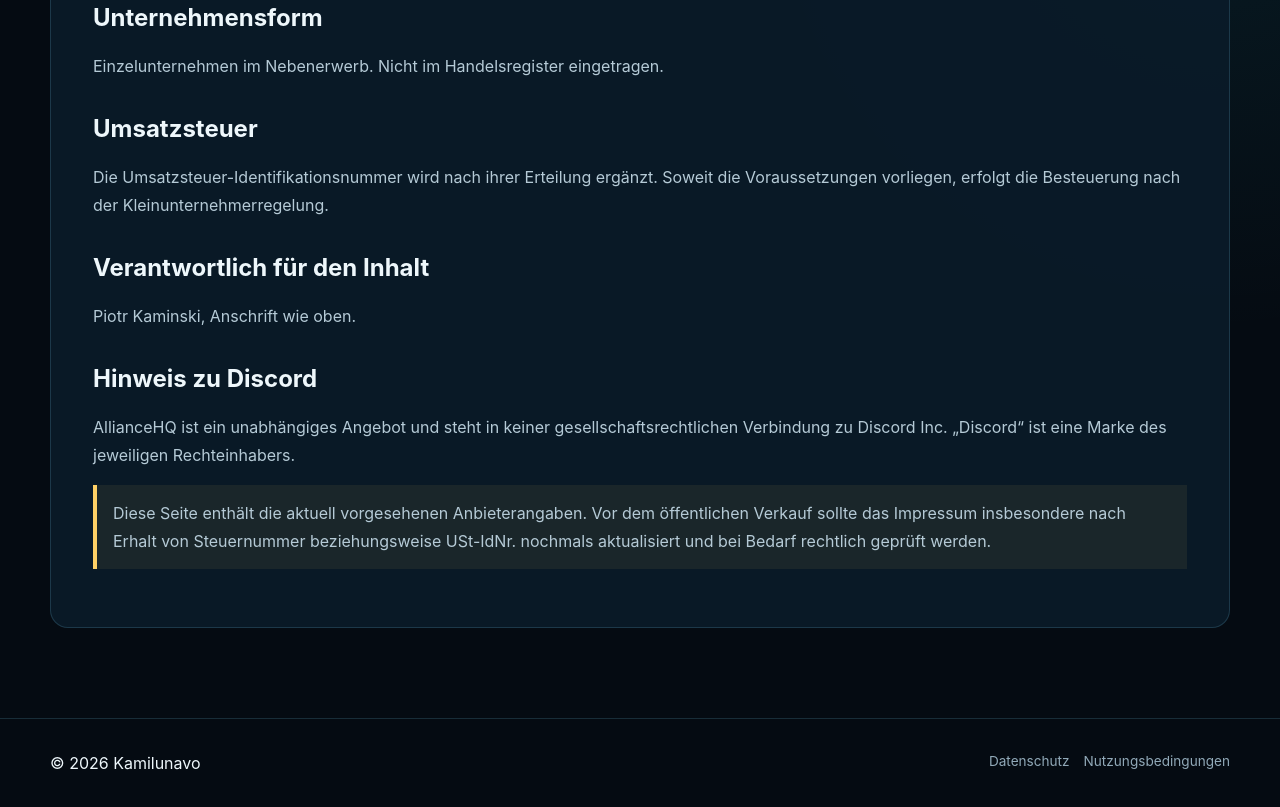
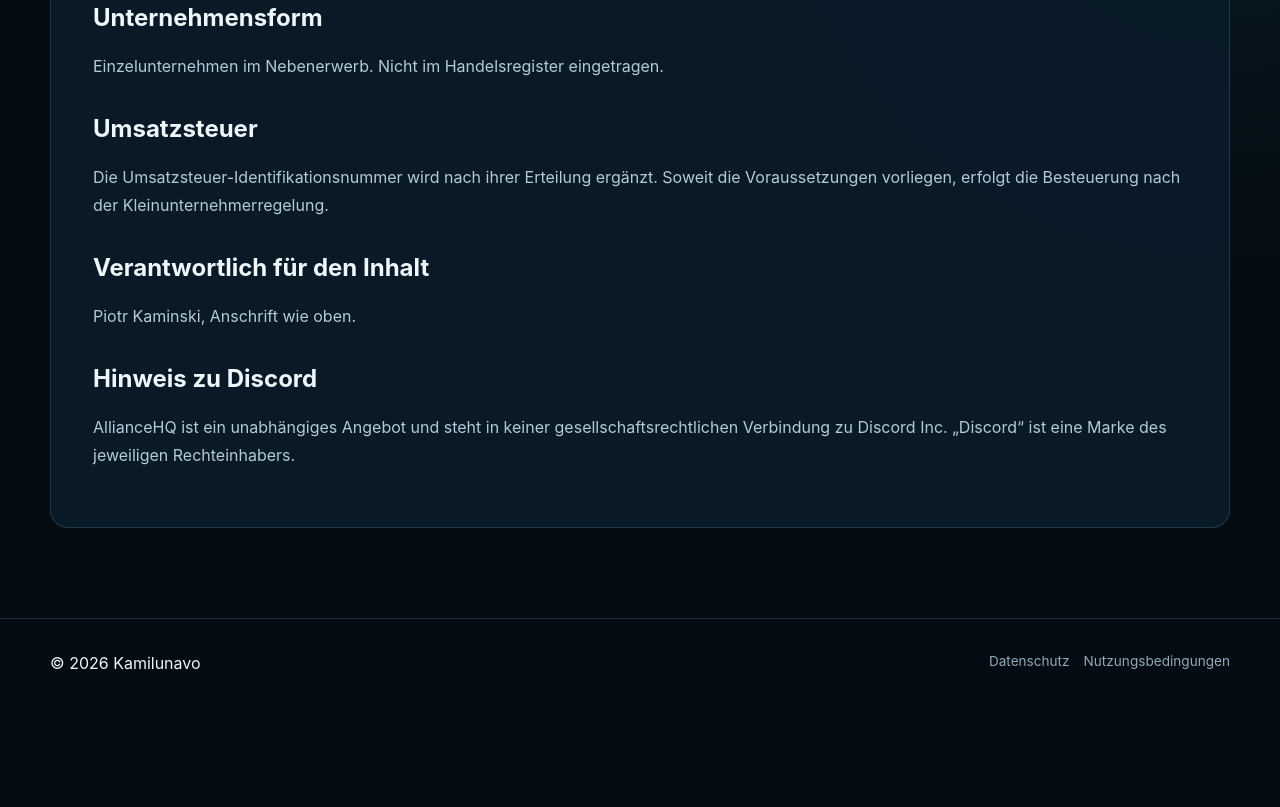
Before and after one commit to acciento89-bot/alliancehq-website, a plain HTML site: page imprint.html in a window 1280 px wide. Shown: the part 682-1489 px from the top of the page. After the commit the page ends 1389 px from the top, so only its background shows below. Drawn offline with Linux system fonts and the light colour scheme.

Commit message:
imprint.html aktualisieren

```diff
--- a/imprint.html
+++ b/imprint.html
@@ -7,6 +7,5 @@
 <h2>Umsatzsteuer</h2><p>Die Umsatzsteuer-Identifikationsnummer wird nach ihrer Erteilung ergänzt. Soweit die Voraussetzungen vorliegen, erfolgt die Besteuerung nach der Kleinunternehmerregelung.</p>
 <h2>Verantwortlich für den Inhalt</h2><p>Piotr Kaminski, Anschrift wie oben.</p>
 <h2>Hinweis zu Discord</h2><p>AllianceHQ ist ein unabhängiges Angebot und steht in keiner gesellschaftsrechtlichen Verbindung zu Discord Inc. „Discord“ ist eine Marke des jeweiligen Rechteinhabers.</p>
-<p class="notice">Diese Seite enthält die aktuell vorgesehenen Anbieterangaben. Vor dem öffentlichen Verkauf sollte das Impressum insbesondere nach Erhalt von Steuernummer beziehungsweise USt-IdNr. nochmals aktualisiert und bei Bedarf rechtlich geprüft werden.</p>
 </article></div></main>
 <footer class="site-footer"><div class="container footer-inner"><span>© 2026 Kamilunavo</span><div class="footer-links"><a href="privacy.html">Datenschutz</a><a href="terms.html">Nutzungsbedingungen</a></div></div></footer><script src="site-config.js"></script><script src="assets/site.js?v=1.1.0"></script></body></html>
```
